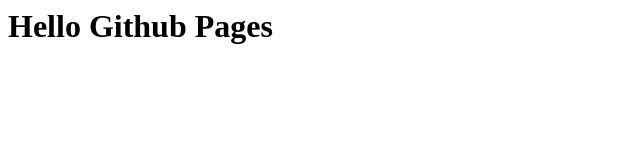
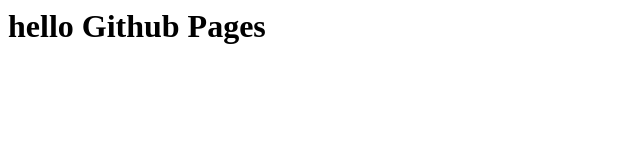
Before and after one commit to MuhanzZhang/SaraMatovic.github.io, a plain HTML site: page index.html in a window 1280 px wide. Shown: the whole page, without its empty margins (0-640 px from the left). Drawn offline with Linux system fonts and the light colour scheme.

Commit message:
index.html

```diff
--- a/index.html
+++ b/index.html
@@ -1 +1 @@
-<h1>Hello Github Pages</h1>
+<h1>hello Github Pages<h1>
```
